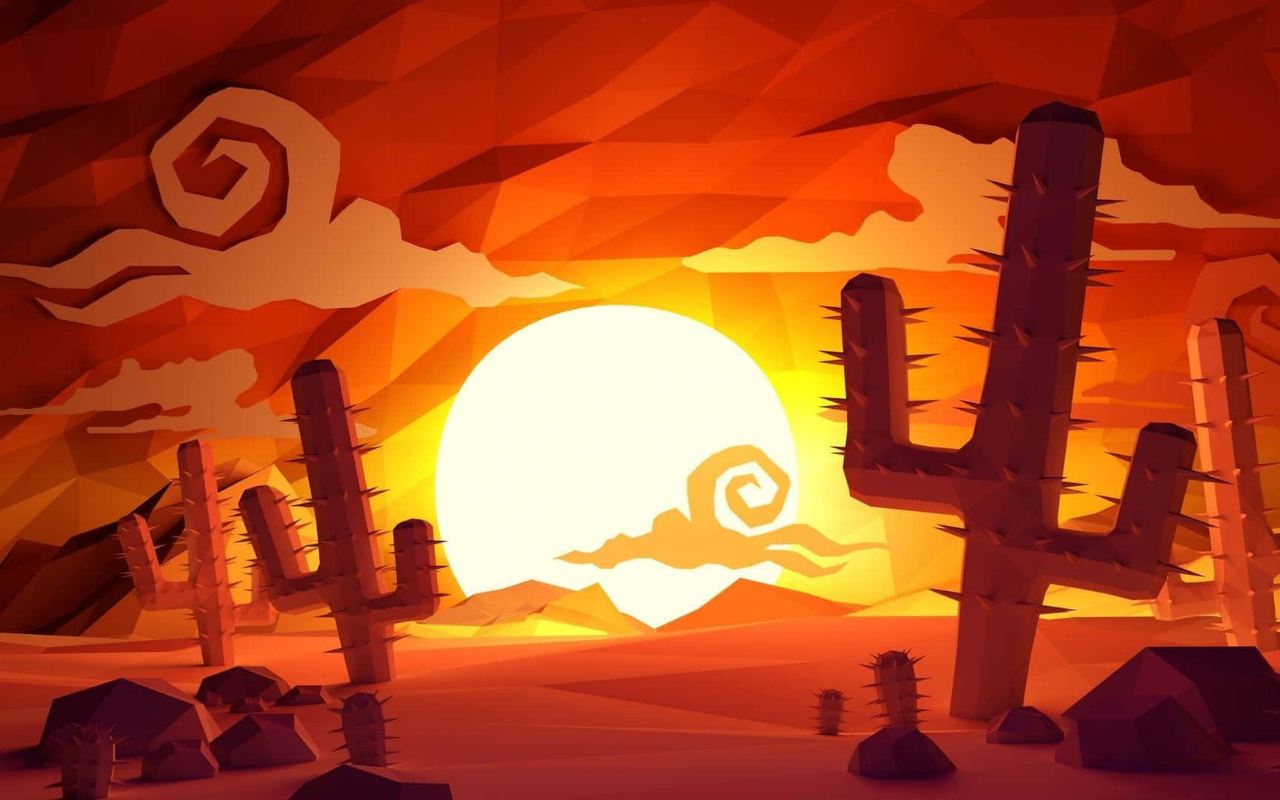
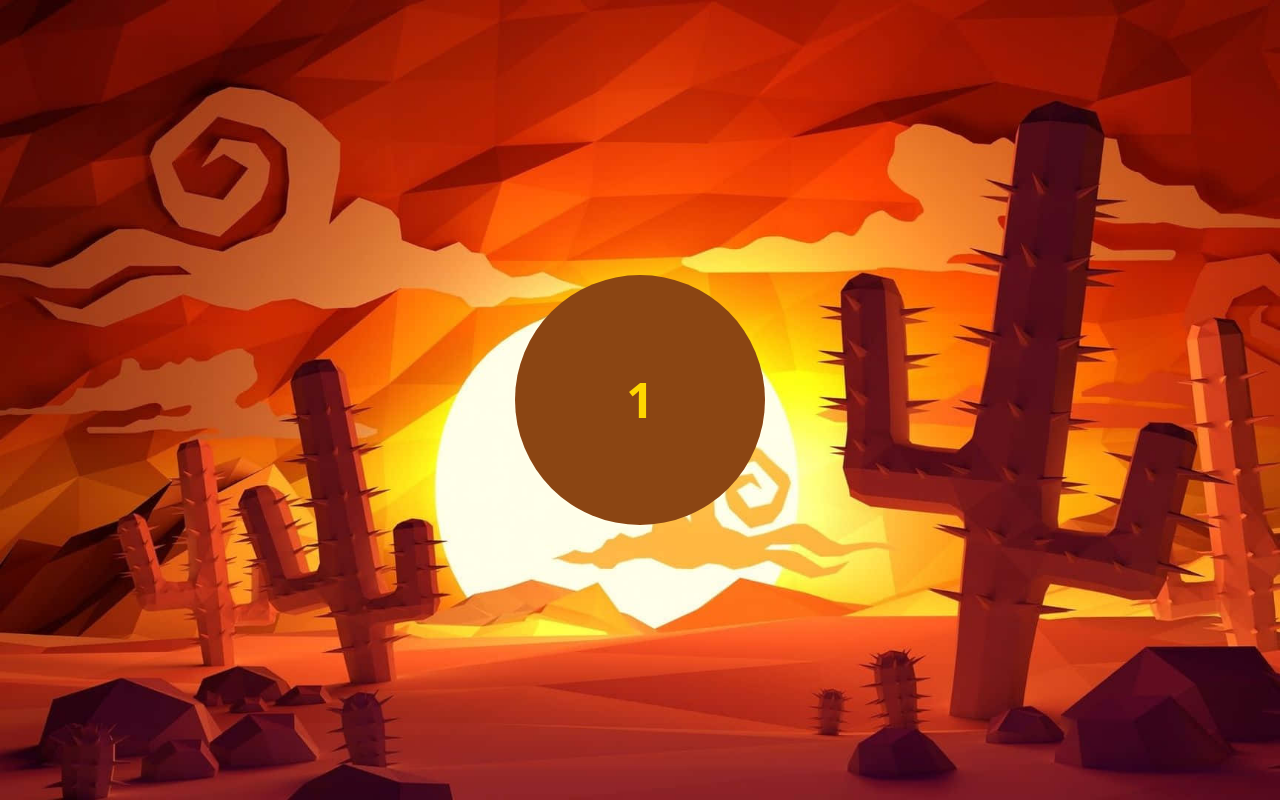
Before and after one commit to Kiss-Martin/A-Kvizmester-Birodalma, a website: page akasztófa.html in a window 1280 px wide. Both pictures are taken after a click on the element "Történelem". Drawn offline with nearby package versions, Linux system fonts and the light colour scheme.

Commit message:
visszaszámláléás

```diff
--- a/akasztófa.html
+++ b/akasztófa.html
@@ -33,12 +33,15 @@
             color: #FFD700;
             border: #A0522D 2px solid;
             font-size: larger;
+            font-family: 'Georgia', serif;
 
         }
 
         .flex-container div:hover {
             transform: scale(1.05);
             box-shadow: 0 4px 10px rgba(0, 0, 0, 0.3);
+            background-color: #A0522D;
+            color: #FFF8DC;
         }
 
         body {
@@ -51,6 +54,7 @@
         h1 {
             text-align: center;
             color: #FFD700;
+            font-family: 'Georgia', serif;
         }
 
         button {
--- a/public/akasztófa.js
+++ b/public/akasztófa.js
@@ -26,6 +26,33 @@ document.addEventListener("DOMContentLoaded", () => {
     kartyak.forEach(kartya => {
         kartya.addEventListener("click", () => {
             megjelenitesDiv.style.display = "none";
+            const countdownDiv = document.createElement("div");
+            countdownDiv.id = "countdown";
+            countdownDiv.textContent = "3";
+            countdownDiv.style.position = "absolute";
+            countdownDiv.style.top = "50%";
+            countdownDiv.style.left = "50%";
+            countdownDiv.style.transform = "translate(-50%, -50%)";
+            countdownDiv.style.fontSize = "3rem";
+            countdownDiv.style.color = "#FFD700";
+            countdownDiv.style.backgroundColor = "#8B4513";
+            countdownDiv.style.width = "250px";
+            countdownDiv.style.height = "250px";
+            countdownDiv.style.borderRadius = "50%";
+            countdownDiv.style.display = "flex";
+            countdownDiv.style.justifyContent = "center";
+            countdownDiv.style.alignItems = "center";
+            countdownDiv.style.fontWeight = "bold";
+            document.body.appendChild(countdownDiv);
+            let count = 3;
+            const intervalId = setInterval(() => {
+                count--;
+                countdownDiv.textContent = count.toString();
+                if (count === 0) {
+                    clearInterval(intervalId);
+                    countdownDiv.textContent = "Elindult!";
+                }
+            }, 1000);
         });
     });
 });
```
Also changed, not shown: src/akasztófa.ts (+37 -2 lines).
